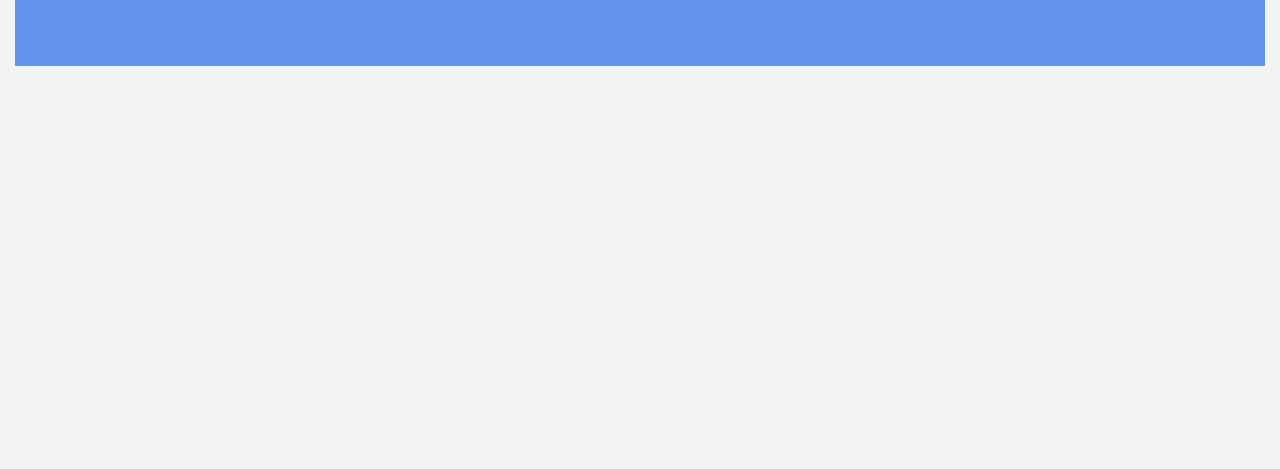
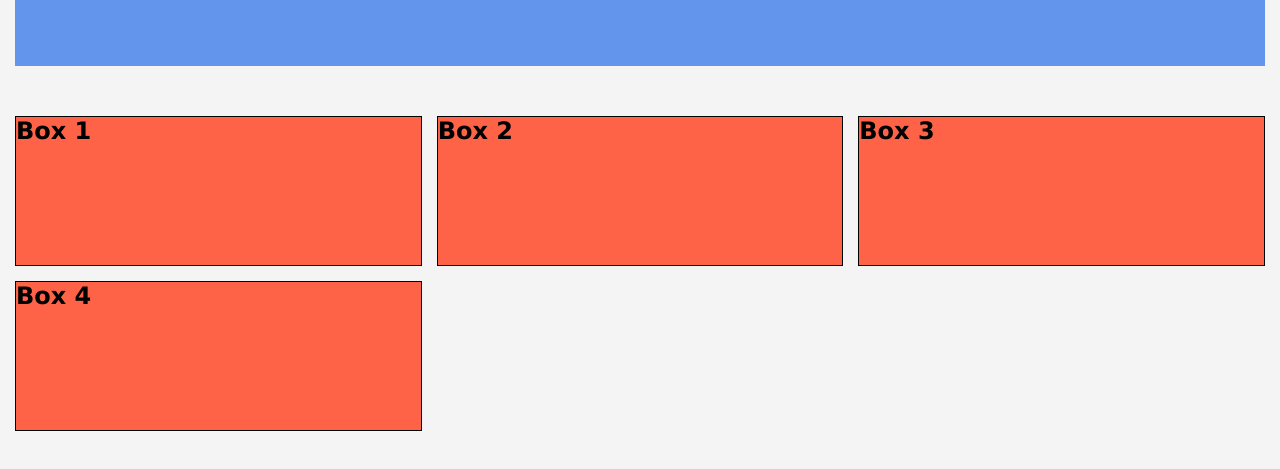
Before and after one commit to MariusCodeAcademy/feu8_08_responsive_mobileFIrst_icons, a plain HTML site: page responsive-web/index.html in a window 1280 px wide. Shown: the part 211-680 px from the top of the page. Drawn offline with Linux system fonts and the light colour scheme.

Commit message:
resolution

```diff
--- a/responsive-web/index.html
+++ b/responsive-web/index.html
@@ -20,6 +20,22 @@
       <h3 class="lapt">Laptop</h3>
     </div>
 
+    <section class="boxes grid">
+      <div class="box">
+        <h2>Box 1</h2>
+      </div>
+      <div class="box">
+        <h2>Box 2</h2>
+      </div>
+      <div class="box">
+        <h2>Box 3</h2>
+      </div>
+      <div class="box">
+        <h2>Box 4</h2>
+      </div>
+
+    </section>
+
   </div>
   <!-- container -->
 </body>
--- a/responsive-web/style.css
+++ b/responsive-web/style.css
@@ -13,8 +13,24 @@
   display: none;
 }
 
+/* boxes */
+.boxes {
+  margin-top: 50px;
+}
+
+.box {
+  min-height: 150px;
+  border: 1px solid #000;
+  background-color: tomato;
+}
+
 /* tablet rezoliucija nuo 768px  */
 @media screen and (min-width: 768px) {
+  .boxes {
+    display: grid;
+    gap: 15px;
+    grid-template-columns: repeat(2, 1fr);
+  }
   .respContainer {
     background-color: tomato;
   }
@@ -30,8 +46,11 @@
   }
 }
 
-/* laptop rezoliucija nuo 992px  */
-@media screen and (min-width: 992px) {
+/* laptop rezoliucija nuo 1140px  */
+@media screen and (min-width: 1140px) {
+  .boxes {
+    grid-template-columns: repeat(3, 1fr);
+  }
   .respContainer {
     background-color: cornflowerblue;
   }
@@ -46,3 +65,9 @@
     display: none;
   }
 }
+/* laptop rezoliucija nuo 1400px  */
+@media screen and (min-width: 1400px) {
+  .boxes {
+    grid-template-columns: repeat(4, 1fr);
+  }
+}
```
